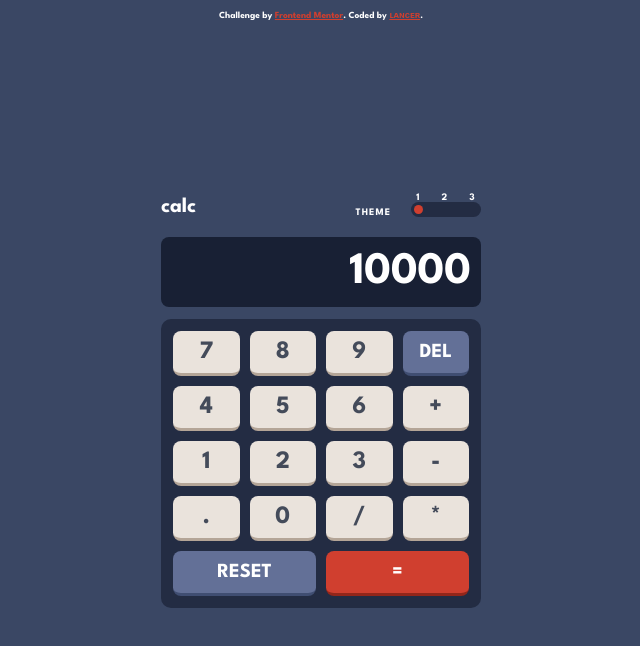
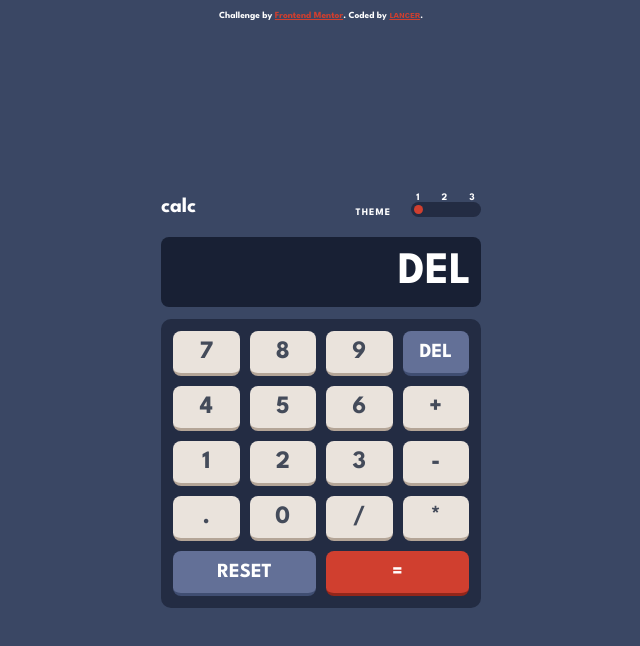
Before and after one commit to GentleMizt/FrontEnd-Calculator, a plain HTML site: page index.html in a window 1280 px wide. Both pictures are taken after a click on the button "DEL". Shown: the whole page, without its empty margins (319-959 px from the left). Drawn offline with Linux system fonts and the light colour scheme.

Commit message:
applying js

```diff
--- a/index.html
+++ b/index.html
@@ -35,7 +35,7 @@
         </div>
 
         <article class="middle">
-            <h1 id="display">10000</h1>
+            <h1 id="display"></h1>
         </article>
         <div class="bottom">
             <div class="calculator-keys">
--- a/lancer.js
+++ b/lancer.js
@@ -21,3 +21,17 @@
     const display = document.getElementById('display');
 
     const buttons = Array.from(document.getElementsByClassName('button'));
+
+    buttons.map( button =>{
+        button.addEventListener('click',calculate)
+    });
+
+    function calculate(e){
+        switch (e.target.innerText) {
+            case 'RESET':
+                display.innerText = '';
+                break
+            default:
+                display.innerText += e.target.innerText;
+        }
+    }
```
Lines whose indentation alone changed are shown as unchanged.
